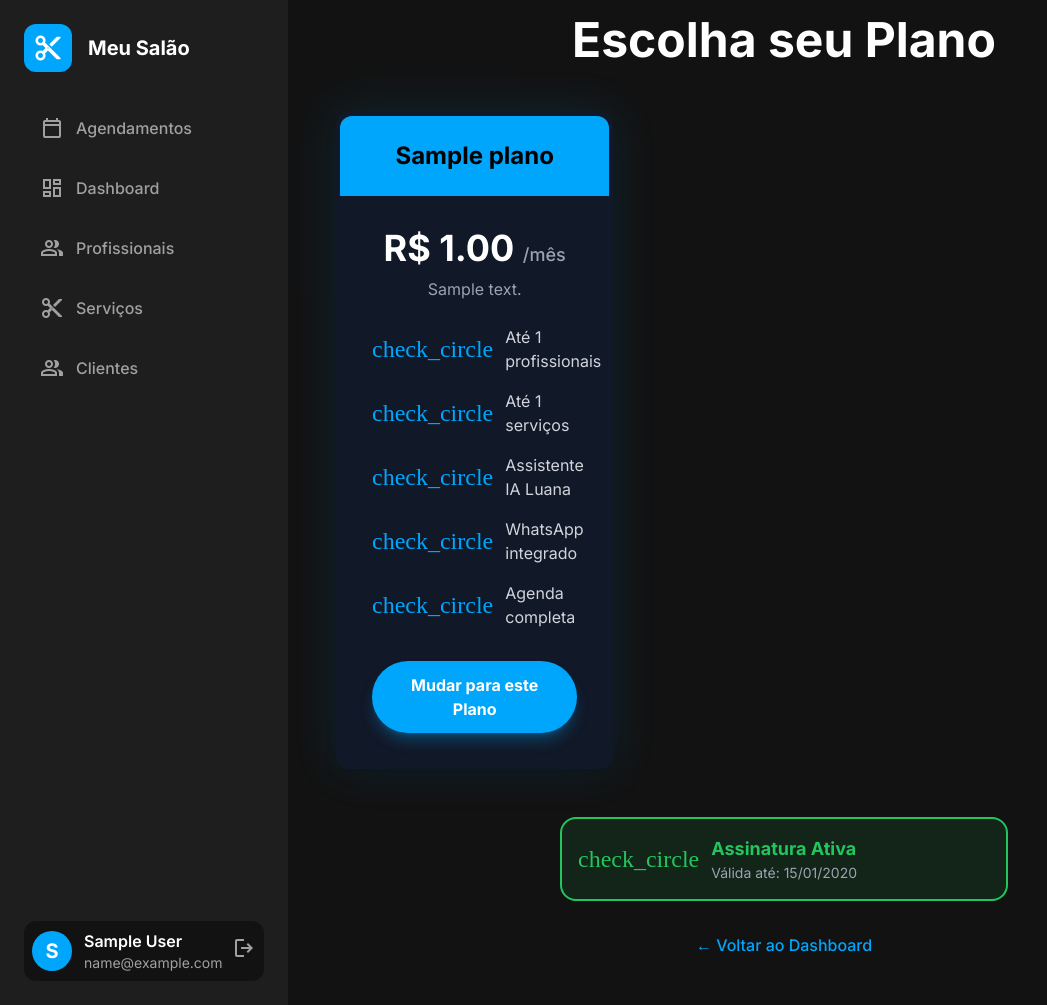
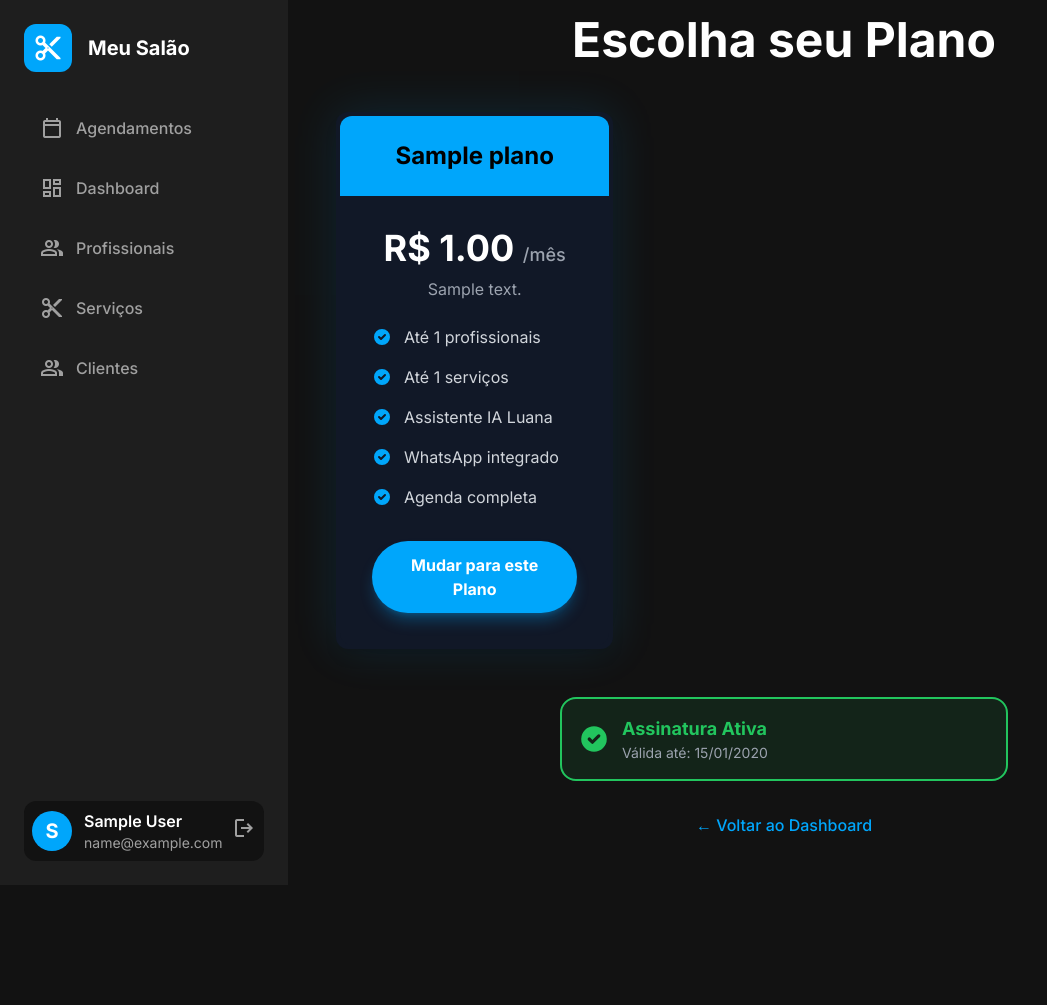
Before and after one commit to juanhlalmeida/assistente-agendamento-ia, a Flask app: page /assinatura/planos in a window 1280 px wide. Shown: the whole page, without its empty margins (0-1047 px from the left). After the commit the page ends 851 px from the top, so only its background shows below. Run offline with Flask 3, Linux system fonts and the light colour scheme; a user stored in the database is signed in; tables that the repository leaves empty hold one stand-in row (values such as "Sample post"); parts of the project's set-up code (start-up, migrations or seed data) failed here and were passed over; some libraries are stand-ins or nearby versions.

Commit message:
Update planos.html

```diff
--- a/app/templates/assinatura/planos.html
+++ b/app/templates/assinatura/planos.html
@@ -4,7 +4,8 @@
 
 {% block head %}
 {{ super() }}
-<link href="https://fonts.googleapis.com/icon?family=Material+Icons+Outlined" rel="stylesheet">
+<!-- Material Icons usando CDN do Google -->
+<link href="https://fonts.googleapis.com/css2?family=Material+Icons+Outlined" rel="stylesheet">
 {% endblock %}
 
 {% block content %}
@@ -39,7 +40,10 @@
                 <ul class="space-y-4">
                   {% if plano.max_profissionais %}
                   <li class="flex items-center">
-                    <span class="material-icons-outlined text-primary text-xl">check_circle</span>
+                    <!-- ✅ Usando SVG ao invés de fonte de ícone -->
+                    <svg class="w-5 h-5 text-primary flex-shrink-0" fill="currentColor" viewBox="0 0 20 20">
+                      <path fill-rule="evenodd" d="M10 18a8 8 0 100-16 8 8 0 000 16zm3.707-9.293a1 1 0 00-1.414-1.414L9 10.586 7.707 9.293a1 1 0 00-1.414 1.414l2 2a1 1 0 001.414 0l4-4z" clip-rule="evenodd"/>
+                    </svg>
                     <span class="ml-3 text-gray-700 dark:text-gray-300">
                       Até {{ plano.max_profissionais }} profissionais
                     </span>
@@ -48,7 +52,9 @@
 
                   {% if plano.max_servicos %}
                   <li class="flex items-center">
-                    <span class="material-icons-outlined text-primary text-xl">check_circle</span>
+                    <svg class="w-5 h-5 text-primary flex-shrink-0" fill="currentColor" viewBox="0 0 20 20">
+                      <path fill-rule="evenodd" d="M10 18a8 8 0 100-16 8 8 0 000 16zm3.707-9.293a1 1 0 00-1.414-1.414L9 10.586 7.707 9.293a1 1 0 00-1.414 1.414l2 2a1 1 0 001.414 0l4-4z" clip-rule="evenodd"/>
+                    </svg>
                     <span class="ml-3 text-gray-700 dark:text-gray-300">
                       Até {{ plano.max_servicos }} serviços
                     </span>
@@ -57,18 +63,24 @@
 
                   {% if plano.tem_ia %}
                   <li class="flex items-center">
-                    <span class="material-icons-outlined text-primary text-xl">check_circle</span>
+                    <svg class="w-5 h-5 text-primary flex-shrink-0" fill="currentColor" viewBox="0 0 20 20">
+                      <path fill-rule="evenodd" d="M10 18a8 8 0 100-16 8 8 0 000 16zm3.707-9.293a1 1 0 00-1.414-1.414L9 10.586 7.707 9.293a1 1 0 00-1.414 1.414l2 2a1 1 0 001.414 0l4-4z" clip-rule="evenodd"/>
+                    </svg>
                     <span class="ml-3 text-gray-700 dark:text-gray-300">Assistente IA Luana</span>
                   </li>
                   {% endif %}
 
                   <li class="flex items-center">
-                    <span class="material-icons-outlined text-primary text-xl">check_circle</span>
+                    <svg class="w-5 h-5 text-primary flex-shrink-0" fill="currentColor" viewBox="0 0 20 20">
+                      <path fill-rule="evenodd" d="M10 18a8 8 0 100-16 8 8 0 000 16zm3.707-9.293a1 1 0 00-1.414-1.414L9 10.586 7.707 9.293a1 1 0 00-1.414 1.414l2 2a1 1 0 001.414 0l4-4z" clip-rule="evenodd"/>
+                    </svg>
                     <span class="ml-3 text-gray-700 dark:text-gray-300">WhatsApp integrado</span>
                   </li>
 
                   <li class="flex items-center">
-                    <span class="material-icons-outlined text-primary text-xl">check_circle</span>
+                    <svg class="w-5 h-5 text-primary flex-shrink-0" fill="currentColor" viewBox="0 0 20 20">
+                      <path fill-rule="evenodd" d="M10 18a8 8 0 100-16 8 8 0 000 16zm3.707-9.293a1 1 0 00-1.414-1.414L9 10.586 7.707 9.293a1 1 0 00-1.414 1.414l2 2a1 1 0 001.414 0l4-4z" clip-rule="evenodd"/>
+                    </svg>
                     <span class="ml-3 text-gray-700 dark:text-gray-300">Agenda completa</span>
                   </li>
                 </ul>
@@ -104,7 +116,9 @@
     {% if barbearia and barbearia.assinatura_ativa %}
     <div class="max-w-md mx-auto bg-green-500/10 border-2 border-green-500 rounded-xl p-4 mb-8">
       <div class="flex items-center gap-3">
-        <span class="material-icons-outlined text-3xl text-green-500">check_circle</span>
+        <svg class="w-8 h-8 text-green-500" fill="currentColor" viewBox="0 0 20 20">
+          <path fill-rule="evenodd" d="M10 18a8 8 0 100-16 8 8 0 000 16zm3.707-9.293a1 1 0 00-1.414-1.414L9 10.586 7.707 9.293a1 1 0 00-1.414 1.414l2 2a1 1 0 001.414 0l4-4z" clip-rule="evenodd"/>
+        </svg>
         <div>
           <h3 class="text-lg font-bold text-green-500">Assinatura Ativa</h3>
           {% if barbearia.assinatura_expira_em %}
@@ -127,24 +141,6 @@
 </div>
 
 <style>
-  /* Classe para Material Icons Outlined */
-  .material-icons-outlined {
-    font-family: 'Material Icons Outlined';
-    font-weight: normal;
-    font-style: normal;
-    font-size: 24px;
-    line-height: 1;
-    letter-spacing: normal;
-    text-transform: none;
-    display: inline-block;
-    white-space: nowrap;
-    word-wrap: normal;
-    direction: ltr;
-    -webkit-font-smoothing: antialiased;
-    -moz-osx-font-smoothing: grayscale;
-    text-rendering: optimizeLegibility;
-  }
-
   @keyframes pulse {
     0%, 100% { opacity: 0.4; }
     50% { opacity: 0.6; }
```
